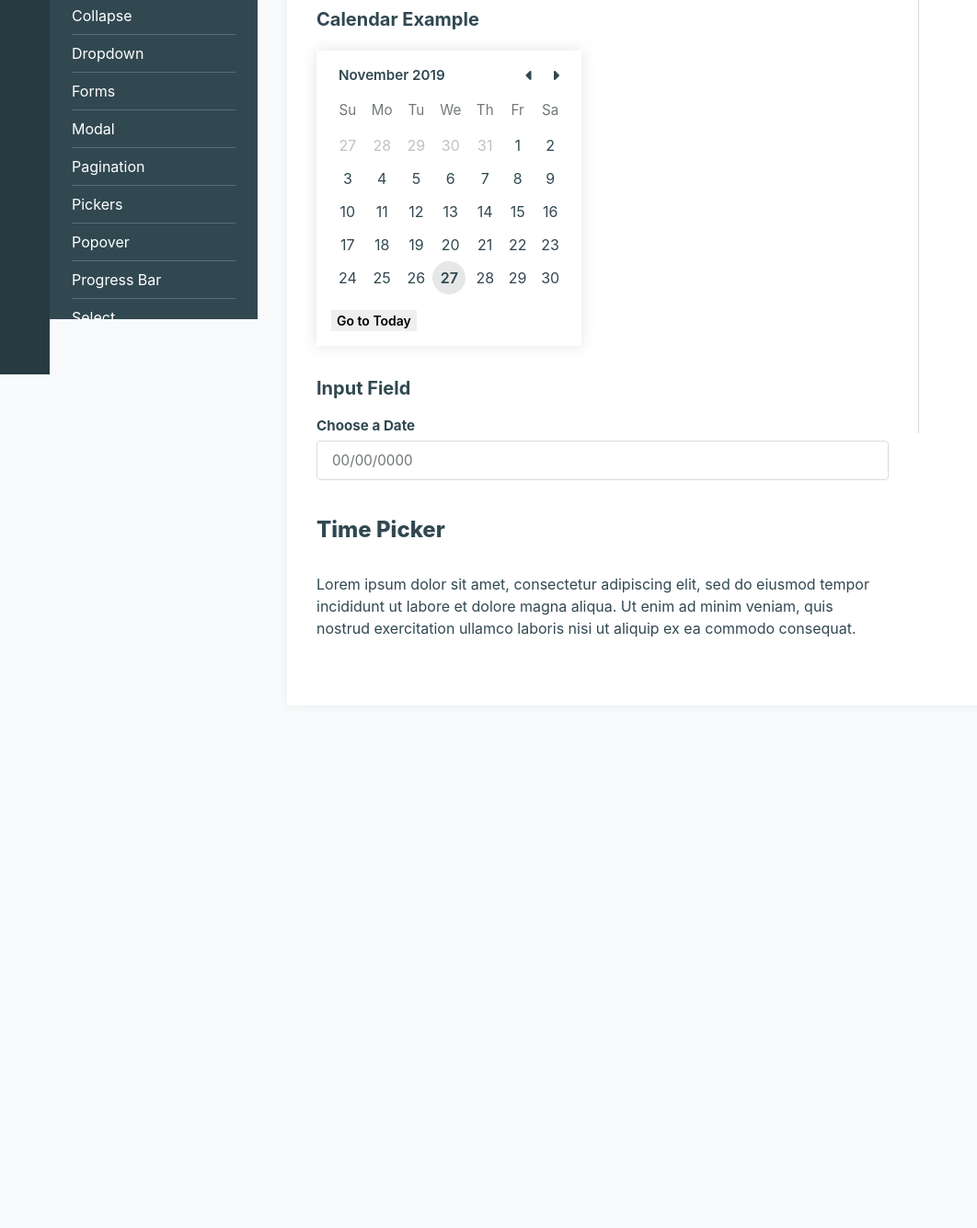
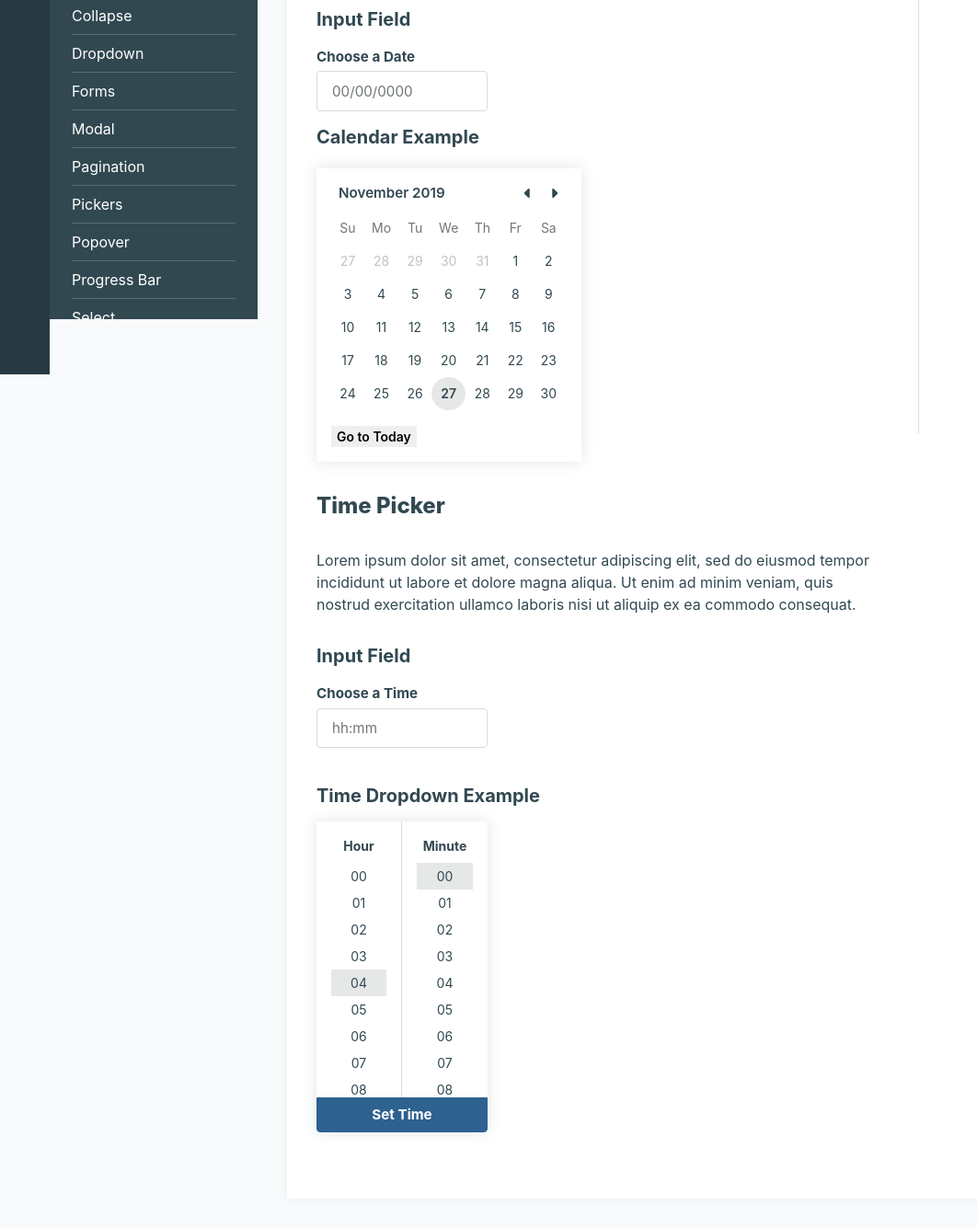
Before and after one commit to liamgecko/Gecko-Design-System, a plain HTML site: page components/pickers.html in a window 1280 px wide. Shown: the part 453-1788 px from the top of the page at 92% size, without its empty margins (0-1062 px from the left). Before the commit the page ends 1252 px from the top, so only its background shows below. Drawn offline with nearby package versions, Linux system fonts and the light colour scheme; a web font is replaced by a local one.

Commit message:
Time picker

```diff
--- a/components/pickers.html
+++ b/components/pickers.html
@@ -127,6 +127,21 @@
 
               <p>Lorem ipsum dolor sit amet, consectetur adipiscing elit, sed do eiusmod tempor incididunt ut labore et dolore magna aliqua. Ut enim ad minim veniam, quis nostrud exercitation ullamco laboris nisi ut aliquip ex ea commodo consequat.</p>
 
+              <h3>Input Field</h3>
+
+              <div class="row">
+
+                <div class="form-date-picker form-group col-4">
+
+                  <label for="datePicker">Choose a Date</label>
+                  <div class="picker-input-icon date-input position-relative">
+                    <input type="input" class="form-control" id="datePicker" placeholder="00/00/0000">
+                  </div>
+
+                </div>
+
+              </div>
+
               <h3>Calendar Example</h3>
 
               <div class="form-date-picker mb-5">
@@ -140,31 +155,31 @@
                           <span tabindex="0" role="button" aria-label="Next Month" class="day-picker-nav-button day-picker-nav-button--next fas fa-caret-right d-inline-block mx-1"></span>
                         </div>
                         <div class="day-picker-months d-flex justify-content-center flex-wrap">
-                          <div class="day-picker-month d-table m-2" role="grid">
+                          <div class="day-picker-month font-size-smaller d-table m-2" role="grid">
                             <div class="day-picker-caption px-1 mb-1 text-left" role="heading">
                               <div class="font-weight-medium font-size-small">November 2019</div>
                             </div>
                             <div class="day-picker-weekdays" role="rowgroup">
                               <div class="day-picker-weekdays-row d-table-row" role="row">
-                                <div class="day-picker-weekday d-table-cell p-1 font-size-small text-center color-grey" role="columnheader">
+                                <div class="day-picker-weekday d-table-cell p-1 text-center color-grey" role="columnheader">
                                   <abbr title="Sunday">Su</abbr>
                                 </div>
-                                <div class="day-picker-weekday d-table-cell p-1 font-size-small text-center color-grey" role="columnheader">
+                                <div class="day-picker-weekday d-table-cell p-1 text-center color-grey" role="columnheader">
                                   <abbr title="Monday">Mo</abbr>
                                 </div>
-                                <div class="day-picker-weekday d-table-cell p-1 font-size-small text-center color-grey" role="columnheader">
+                                <div class="day-picker-weekday d-table-cell p-1 text-center color-grey" role="columnheader">
                                   <abbr title="Tuesday">Tu</abbr>
                                 </div>
-                                <div class="day-picker-weekday d-table-cell p-1 font-size-small text-center color-grey" role="columnheader">
+                                <div class="day-picker-weekday d-table-cell p-1 text-center color-grey" role="columnheader">
                                   <abbr title="Wednesday">We</abbr>
                                 </div>
-                                <div class="day-picker-weekday d-table-cell p-1 font-size-small text-center color-grey" role="columnheader">
+                                <div class="day-picker-weekday d-table-cell p-1 text-center color-grey" role="columnheader">
                                   <abbr title="Thursday">Th</abbr>
                                 </div>
-                                <div class="day-picker-weekday d-table-cell p-1 font-size-small text-center color-grey" role="columnheader">
+                                <div class="day-picker-weekday d-table-cell p-1 text-center color-grey" role="columnheader">
                                   <abbr title="Friday">Fr</abbr>
                                 </div>
-                                <div class="day-picker-weekday d-table-cell p-1 font-size-small text-center color-grey" role="columnheader">
+                                <div class="day-picker-weekday d-table-cell p-1 text-center color-grey" role="columnheader">
                                   <abbr title="Saturday">Sa</abbr>
                                 </div>
                               </div>
@@ -210,7 +225,7 @@
                                 <div class="day-picker-day d-table-cell align-middle text-center rounded-circle p-0" tabindex="-1" role="gridcell" aria-label="Sun Nov 24 2019" aria-disabled="false" aria-selected="false">24</div>
                                 <div class="day-picker-day d-table-cell align-middle text-center rounded-circle p-0" tabindex="-1" role="gridcell" aria-label="Mon Nov 25 2019" aria-disabled="false" aria-selected="false">25</div>
                                 <div class="day-picker-day d-table-cell align-middle text-center rounded-circle p-0" tabindex="-1" role="gridcell" aria-label="Tue Nov 26 2019" aria-disabled="false" aria-selected="false">26</div>
-                                <div class="day-picker-day day-picker-day--today align-middle text-center rounded-circle p-0 font-weight-medium" tabindex="-1" role="gridcell" aria-label="Wed Nov 27 2019" aria-disabled="false" aria-selected="false">27</div>
+                                <div class="day-picker-day day-picker-day--today d-table-cell align-middle text-center rounded-circle p-0 font-weight-medium" tabindex="-1" role="gridcell" aria-label="Wed Nov 27 2019" aria-disabled="false" aria-selected="false">27</div>
                                 <div class="day-picker-day d-table-cell align-middle text-center rounded-circle p-0" tabindex="-1" role="gridcell" aria-label="Thu Nov 28 2019" aria-disabled="false" aria-selected="false">28</div>
                                 <div class="day-picker-day d-table-cell align-middle text-center rounded-circle p-0" tabindex="-1" role="gridcell" aria-label="Fri Nov 29 2019" aria-disabled="false" aria-selected="false">29</div>
                                 <div class="day-picker-day d-table-cell align-middle text-center rounded-circle p-0" tabindex="-1" role="gridcell" aria-label="Sat Nov 30 2019" aria-disabled="false" aria-selected="false">30</div>
@@ -228,15 +243,6 @@
 
               </div>
 
-              <h3>Input Field</h3>
-
-              <div class="form-date-picker">
-
-                <label for="datePicker">Choose a Date</label>
-                <div class="date-input position-relative"><input type="input" class="form-control" id="datePicker" placeholder="00/00/0000"></div>
-
-              </div>
-
             </section>
 
             <section class="mb-5">
@@ -244,6 +250,86 @@
               <h2>Time Picker</h2>
 
               <p>Lorem ipsum dolor sit amet, consectetur adipiscing elit, sed do eiusmod tempor incididunt ut labore et dolore magna aliqua. Ut enim ad minim veniam, quis nostrud exercitation ullamco laboris nisi ut aliquip ex ea commodo consequat.</p>
+
+              <h3>Input Field</h3>
+
+              <div class="row mb-5">
+
+                <div class="form-date-picker col-4">
+
+                  <label for="datePicker">Choose a Time</label>
+
+                  <div class="picker-input-icon time-input position-relative dropdown">
+
+                    <div class="dropdown">
+
+                      <input type="input" class="form-control" id="timePicker" placeholder="hh:mm" data-toggle="dropdown" aria-haspopup="true" aria-expanded="false">
+
+                      <div class="time-picker-container dropdown-menu shadow-sm rounded" aria-labelledby="timePicker" style="width: 100%;">
+
+                        <div class="time-picker-body d-flex text-center">
+
+                          <div class="hour-picker border-right font-size-smaller col-6 pt-2">
+                            <span class="d-block font-weight-bold mb-1">Hour</span>
+                            <ul class="list-unstyled m-0">
+                              <li>00</li><li>01</li><li>02</li><li>03</li><li class="active">04</li><li>05</li><li>06</li><li>07</li><li>08</li><li>09</li><li>10</li><li>11</li><li>12</li><li>13</li><li>14</li><li>15</li><li>16</li><li>17</li><li>18</li><li>19</li><li>20</li><li>21</li><li>22</li><li>23</li>
+                            </ul>
+                          </div>
+
+                          <div class="minute-picker col-6 font-size-smaller pt-2">
+                            <span class="d-block font-weight-bold mb-1">Minute</span>
+                            <ul class="list-unstyled m-0">
+                              <li class="active">00</li><li>01</li><li>02</li><li>03</li><li>04</li><li>05</li><li>06</li><li>07</li><li>08</li><li>09</li><li>10</li><li>11</li><li>12</li><li>13</li><li>14</li><li>15</li><li>16</li><li>17</li><li>18</li><li>19</li><li>20</li><li>21</li><li>22</li><li>23</li><li>24</li><li>25</li><li>26</li><li>27</li><li>28</li><li>29</li><li>30</li><li>31</li><li>32</li><li>33</li><li>34</li><li>35</li><li>36</li><li>37</li><li>38</li><li>39</li><li>40</li><li>41</li><li>42</li><li>43</li><li>44</li><li>45</li><li>46</li><li>47</li><li>48</li><li>49</li><li>50</li><li>51</li><li>52</li><li>53</li><li>54</li><li>55</li><li>56</li><li>57</li><li>58</li><li>59</li>
+                            </ul>
+                          </div>
+
+                        </div>
+
+                        <button type="button" class="btn btn-primary btn-block">Set Time</button>
+
+                      </div>
+
+                    </div>
+
+                  </div>
+
+                </div>
+
+              </div>
+
+              <h3>Time Dropdown Example</h3>
+
+              <div class="row">
+
+                <div class="form-time-picker col-4">
+
+                  <div class="time-picker-container position-relative shadow rounded bg-white">
+
+                    <div class="time-picker-body d-flex text-center">
+
+                      <div class="hour-picker border-right font-size-smaller col-6 pt-2">
+                        <span class="d-block font-weight-bold font-size-smaller mb-1">Hour</span>
+                        <ul class="list-unstyled m-0">
+                          <li>00</li><li>01</li><li>02</li><li>03</li><li class="active">04</li><li>05</li><li>06</li><li>07</li><li>08</li><li>09</li><li>10</li><li>11</li><li>12</li><li>13</li><li>14</li><li>15</li><li>16</li><li>17</li><li>18</li><li>19</li><li>20</li><li>21</li><li>22</li><li>23</li>
+                        </ul>
+                      </div>
+
+                      <div class="minute-picker col-6 font-size-smaller pt-2">
+                        <span class="d-block font-weight-bold mb-1">Minute</span>
+                        <ul class="list-unstyled m-0">
+                          <li class="active">00</li><li>01</li><li>02</li><li>03</li><li>04</li><li>05</li><li>06</li><li>07</li><li>08</li><li>09</li><li>10</li><li>11</li><li>12</li><li>13</li><li>14</li><li>15</li><li>16</li><li>17</li><li>18</li><li>19</li><li>20</li><li>21</li><li>22</li><li>23</li><li>24</li><li>25</li><li>26</li><li>27</li><li>28</li><li>29</li><li>30</li><li>31</li><li>32</li><li>33</li><li>34</li><li>35</li><li>36</li><li>37</li><li>38</li><li>39</li><li>40</li><li>41</li><li>42</li><li>43</li><li>44</li><li>45</li><li>46</li><li>47</li><li>48</li><li>49</li><li>50</li><li>51</li><li>52</li><li>53</li><li>54</li><li>55</li><li>56</li><li>57</li><li>58</li><li>59</li>
+                        </ul>
+                      </div>
+
+                    </div>
+
+                    <button type="button" class="btn btn-primary btn-block">Set Time</button>
+
+                  </div>
+
+                </div>
+
+              </div>
 
             </section>
 
--- a/sass/_picker.scss
+++ b/sass/_picker.scss
@@ -1,18 +1,26 @@
-.date-input {
+.picker-input-icon {
     &:after {
-        content: "\f073";
         font-family: "Font Awesome 5 Pro";
         position: absolute;
         right: 1rem;
         top: 50%;
         transform: translateY(-50%);
-        color: $grey-lighten-2;
+        color: $grey;
+    }
+    &.date-input {
+        &:after {
+            content: "\f073";
+        }
+    }
+    &.time-input {
+        &:after {
+            content: "\f017";
+        }
     }
 }
 
 .day-picker-input-overlay-wrapper {
     z-index: 10;
-
     top: 6px;
 }
 .day-picker-input-overlay {
@@ -97,3 +105,25 @@
         }
     }
 }
+
+.time-picker-body {
+    > div {
+        max-height: 300px;
+        overflow: scroll;
+        ul li {
+            padding: 4px 0;
+            &:hover,
+            &.active {
+                background-color: $grey-lighten-5;
+                cursor: pointer;
+            }
+        }
+    }
+}
+
+.time-picker-container {
+    button {
+        border-top-left-radius: 0;
+        border-top-right-radius: 0;
+    }
+}
```
Also changed, not shown: css/app.css, 1 other file.
